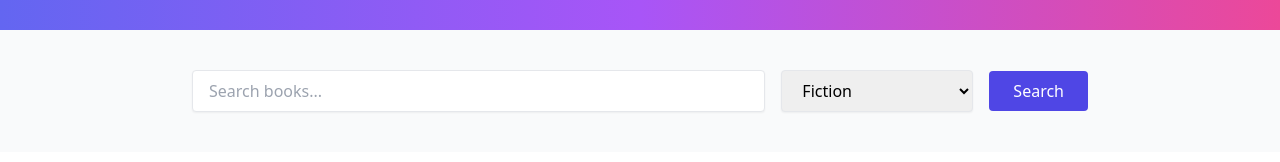
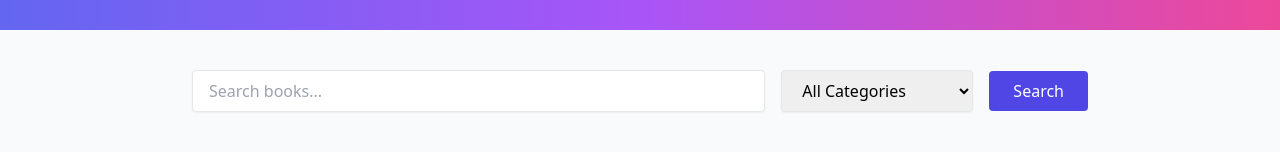
Before and after one commit to Icarz/BooksCaveApp, a React (Vite) app in the folder client/: page / in a window 1280 px wide. Shown: the part 340-502 px from the top of the page. Built offline with nearby package versions, Linux system fonts and the light colour scheme; no server answers.

Commit message:
adding more selctions

```diff
--- a/client/src/pages/Home.jsx
+++ b/client/src/pages/Home.jsx
@@ -114,9 +114,26 @@ const Home = () => {
             onChange={(e) => setCategory(e.target.value)}
             className="w-full md:w-48 px-4 py-2 border rounded shadow-sm"
           >
+            <option value="">All Categories</option>
             <option value="fiction">Fiction</option>
+            <option value="nonfiction">Non-fiction</option>
+            <option value="mystery">Mystery</option>
+            <option value="romance">Romance</option>
+            <option value="fantasy">Fantasy</option>
+            <option value="science">Science</option>
             <option value="history">History</option>
-            <option value="science">Science</option>
+            <option value="biography">Biography</option>
+            <option value="philosophy">Philosophy</option>
+            <option value="technology">Technology</option>
+            <option value="self-help">Self-Help</option>
+            <option value="health">Health</option>
+            <option value="travel">Travel</option>
+            <option value="poetry">Poetry</option>
+            <option value="religion">Religion</option>
+            <option value="art">Art</option>
+            <option value="business">Business</option>
+            <option value="education">Education</option>
+            <option value="comics">Comics</option>
           </select>
           <button
             onClick={handleSearch}
```
